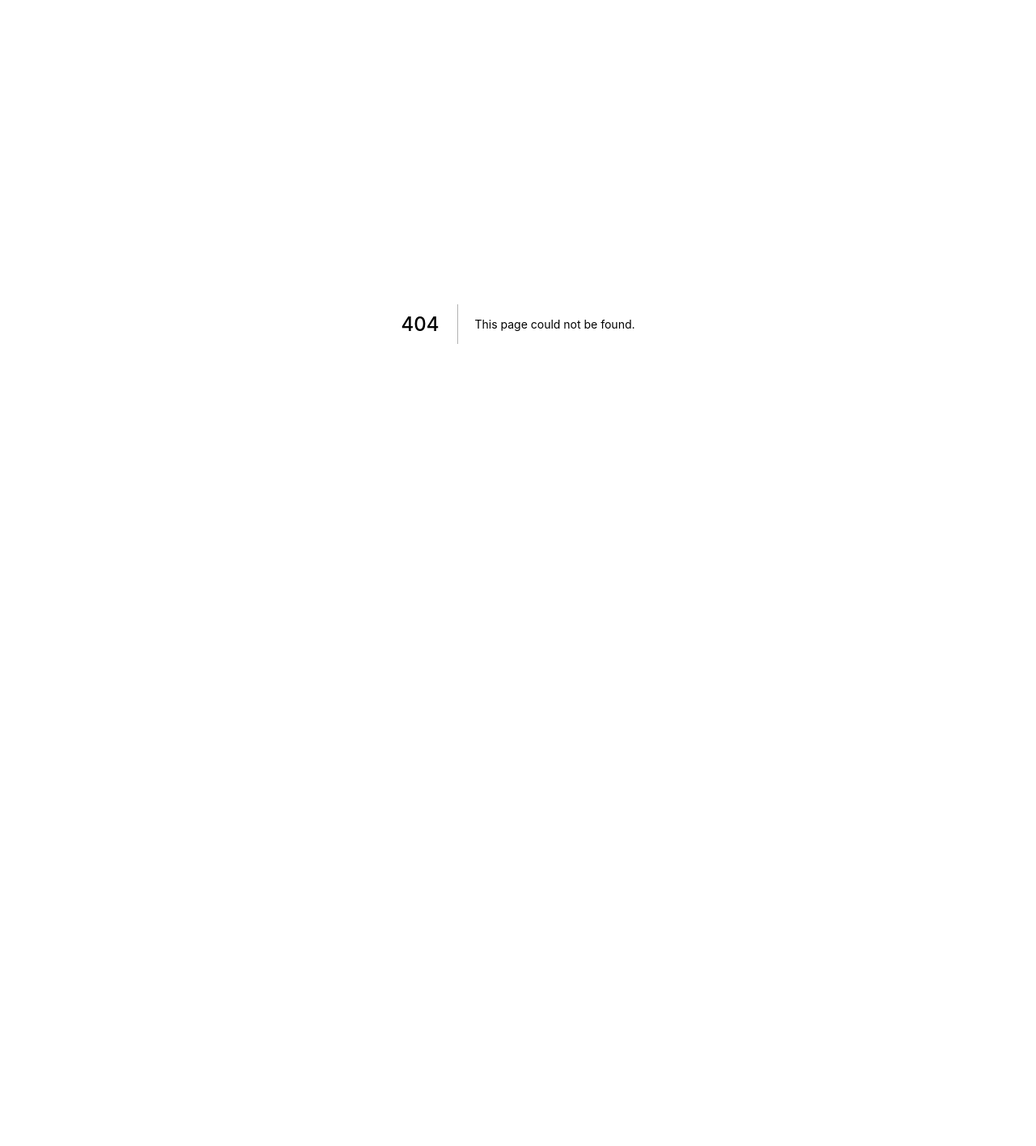
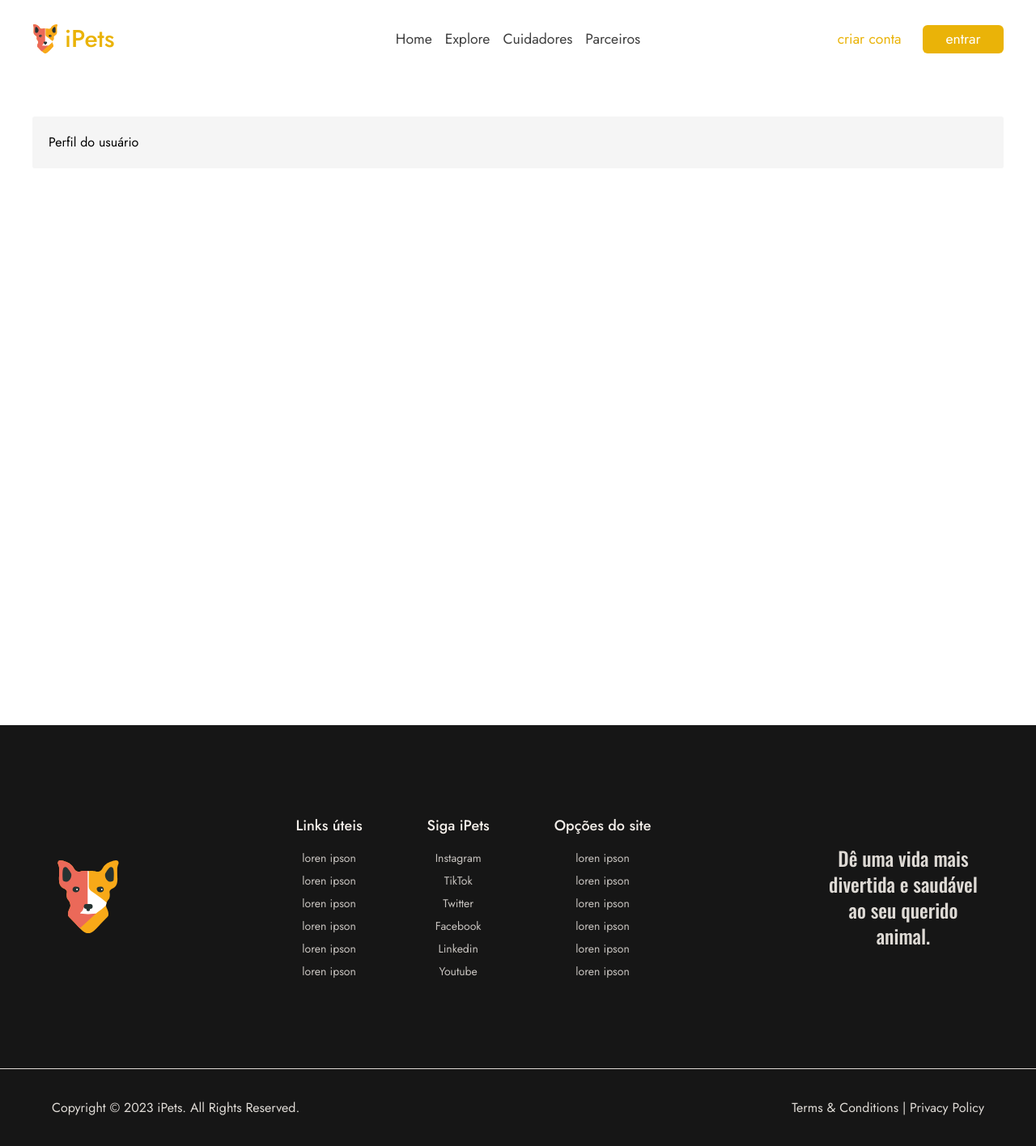
Before and after one commit to coquizin/iPets, a Next.js app: page /perfil in a window 1280 px wide. Before the commit this address had no page. Shown: the whole page at 81% size. Before the commit the page ends 800 px from the top, so only its background shows below. Built offline with nearby package versions, Linux system fonts and the light colour scheme.

Commit message:
fix maps + profile page init

```diff
--- a/src/components/footer/footer.tsx
+++ b/src/components/footer/footer.tsx
@@ -30,9 +30,9 @@ export default function Footer() {
               <p className="text-[#F4EFEA] mb-2 text-lg font-medium">
                 Links úteis
               </p>
-              {lorenIpson.map((link) => (
+              {lorenIpson.map((link, idx) => (
                 <span
-                  key={link}
+                  key={idx}
                   className="text-sm text-[#F4EFEA]/[.8] hover:text-[#f4efea] cursor-pointer"
                 >
                   loren ipson
@@ -56,9 +56,9 @@ export default function Footer() {
               <p className="text-[#F4EFEA] mb-2 text-lg font-medium">
                 Opções do site
               </p>
-              {lorenIpson.map((link) => (
+              {lorenIpson.map((link, idx) => (
                 <span
-                  key={link}
+                  key={idx}
                   className="text-sm text-[#F4EFEA]/[.8] hover:text-[#f4efea] cursor-pointer"
                 >
                   loren ipson
--- a/src/modules/auth/screens/SignUpCliente/components/Endereco/index.tsx
+++ b/src/modules/auth/screens/SignUpCliente/components/Endereco/index.tsx
@@ -15,6 +15,7 @@ export default function DadosEndereco() {
     handleSubmit,
     setValue,
     watch,
+    clearErrors,
     formState: { errors },
   } = useForm<Address>({
     defaultValues: {},
@@ -36,6 +37,7 @@ export default function DadosEndereco() {
       setValue("district", data?.bairro);
       setValue("city", data?.localidade);
       setValue("uf", data?.uf);
+      clearErrors(["street", "district", "city", "uf"]);
     },
     refetchOnMount: true,
     enabled: Boolean(formatToNumber(watch("zip")).length === 8),
--- a/src/modules/home/components/bestWorkers.tsx
+++ b/src/modules/home/components/bestWorkers.tsx
@@ -1,12 +1,9 @@
 import Image from "next/image";
 import { Verified } from "@styled-icons/material";
 
-const BestWorkers = ({ key = 0 }) => {
+const BestWorkers = () => {
   return (
-    <div
-      key={key}
-      className="flex gap-5 border items-center hover:border-[#7a7977] border-transparent max-w-fit cursor-default p-2 rounded-md px-4 hover:shadow-md"
-    >
+    <div className="flex gap-5 border items-center hover:border-[#7a7977] border-transparent max-w-fit cursor-default p-2 rounded-md px-4 hover:shadow-md">
       <div>
         <Image
           src={"/assets/images/bestPro.jpg"}
--- /dev/null
+++ b/src/modules/profile/screens/profile/index.tsx
@@ -0,0 +1,11 @@
+const ProfileScreen = () => {
+  return (
+    <div className="flex flex-col items-center min-h-screen py-2">
+      <div className="bg-[#F5F5F5] max-w-content-wrapper-max w-full mt-10 rounded-[3px] p-5 space-y-4">
+        <h1>Perfil do usuário</h1>
+      </div>
+    </div>
+  );
+};
+
+export default ProfileScreen;
--- /dev/null
+++ b/src/pages/perfil/index.tsx
@@ -0,0 +1,32 @@
+import Footer from "@/components/footer/footer";
+import Header from "@/components/header/header";
+import ProfileScreen from "@/modules/profile/screens/profile";
+import styled from "styled-components";
+import Head from "next/head";
+import { NAVBAR_HEIGHT, NAVBAR_HEIGHT_FULL } from "@/layouts/constants";
+
+const Cointainer = styled.div`
+  background-color: white;
+  padding-top: ${NAVBAR_HEIGHT};
+
+  @media (min-width: 768px) {
+    padding-top: ${NAVBAR_HEIGHT_FULL};
+  } ;
+`;
+
+const Profile = () => {
+  return (
+    <>
+      <Head>
+        <title>Perfil | iPets</title>
+      </Head>
+      <Header />
+      <Cointainer>
+        <ProfileScreen />
+      </Cointainer>
+      <Footer />
+    </>
+  );
+};
+
+export default Profile;
```
